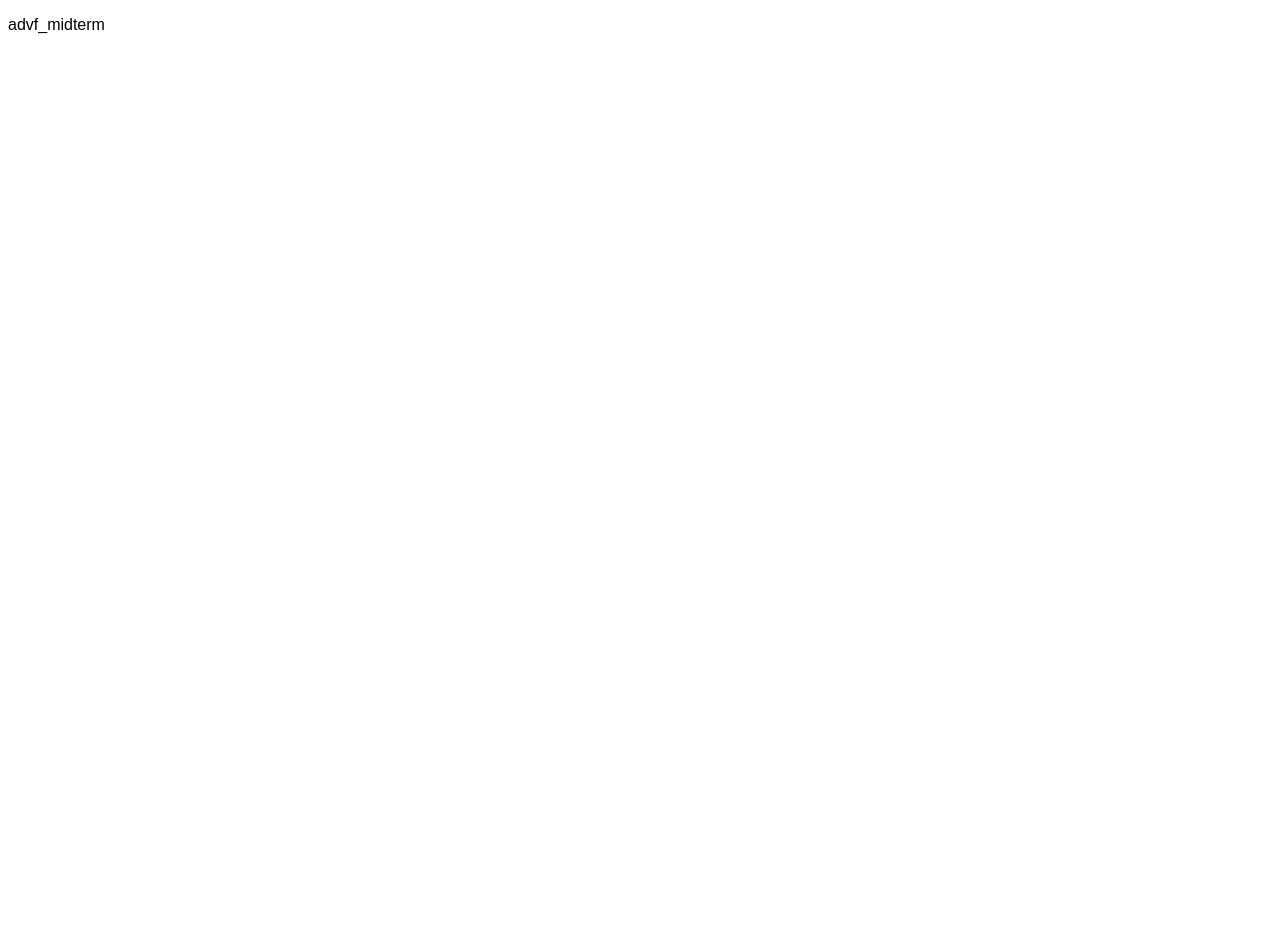
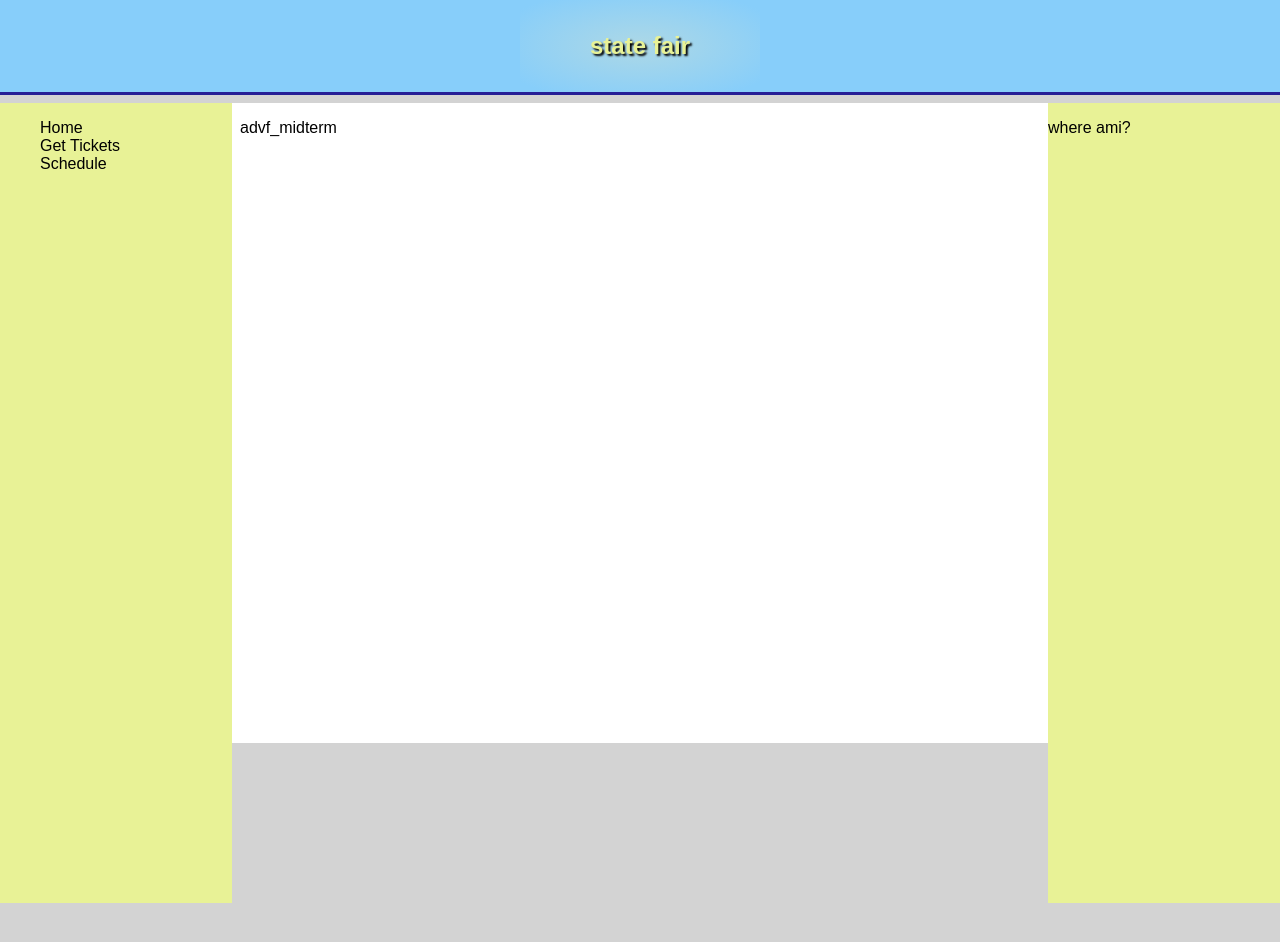
Before and after one commit to gitmarqueja/lakeshore-advf, a plain HTML site: page CP2_statefair/index.html in a window 1280 px wide. Before the commit the page ends 800 px from the top, so only its background shows below. Drawn offline with Linux system fonts and the light colour scheme.

Commit message:
basic page structure

```diff
--- a/CP2_statefair/index.html
+++ b/CP2_statefair/index.html
@@ -3,22 +3,26 @@
 <head>
     <meta charset="UTF-8">
     <meta name="viewport" content="width=device-width, initial-scale=1.0">
-    <title>Wisco State Fair</title>
+    <title>Wisconsin State Fair</title>
     <link rel="stylesheet" href="styles.css">
 </head>
 <body>
     <a class="skip-link" href="#main">Skip to main content</a>
     <header>
-
+        <h2>state fair</h2>
     </header>
     <nav>
-
+        <ul>
+            <li>Home</li>
+            <li>Get Tickets</li>
+            <li>Schedule</li>
+        </ul>
     </nav>
     <main id="main">
         <p>advf_midterm</p>
     </main>
     <aside>
-
+        <p> where ami?</p>
     </aside>
     <footer>
 
--- a/CP2_statefair/styles.css
+++ b/CP2_statefair/styles.css
@@ -7,22 +7,77 @@ img, picture, video { display: block; max-width: 100%; }
 
 /* custom variables */
 :root {
-   --color-primary: black;
-   --color-secondary: grey;
+   --color-primary: rgb(38, 30, 150);
+   --color-secondary: rgb(232, 242, 150);
 }
 
 /* body */
 body {
     font-family: sans-serif;
-    /*overall structure : grid, element structure : flex*/
+    display: grid;
+    grid-template-columns: 1fr;
+    gap: 2rem;
+    grid-template-areas: 'header'
+                         'nav'
+                         'main'
+                         'aside'
+                         'footer';
+    background-color: lightgrey;
+    padding: 0 0.5em;
+
 }
 /* header */
+header {
+    grid-area: header;
+    /*grid-area: 1 / 1 / 2 / -1;*/
+    background-color: lightskyblue;
+    border-bottom: 3px solid var(--color-primary);
+    margin: -0.5em -1em;
+    color: var(--color-secondary);
+    text-shadow: 2px 2px 2px black;
+    text-size-adjust: 150%;
+}
+header h2 {
+    background: radial-gradient(closest-corner, lightblue, lightskyblue 90% );
+    width: 15rem;
+    margin: 0 auto;
+    text-align: center;
+    padding: 4vh;
+}
 
 /* nav */
+nav {
+    background-color: white;
+    margin: -1rem -1rem 0;
+}
+nav ul {
+    /*grid-area: 2 / 1 / 3 / -1;*/
+    grid-area: nav;
+    display: flex;
+    flex-direction: row;
+    text-decoration: none;
+    list-style: none;
+
+}
+nav ul li {
+    flex: 1;
+}
 
 /* main */
+#main {
+    /*clear: flex;*/
+    grid-area: main;
+    /*grid-area: 4 / 1 / 4 / -1;*/
+    background-color: white;
+    margin: -1rem -1rem 0;
+    padding: 0 0.5rem;
+    height: 100vh;
 
+}
 /* aside */
+aside {
+    grid-area: aside;
+}
 
 /* footer */
 
@@ -59,3 +114,43 @@ input:focus-visible {
 }
 
 /* media queries (mobile-first)*/
+/*tablet rules*/
+@media (min-width: 600px) {
+    header { text-size-adjust: 167%; }
+    body {
+        grid-template-columns: 200px 1fr 200px; gap: 2em;
+        grid-template-areas: 'header header header'
+                             'nav main main'
+                             'nav aside aside'
+                             'footer footer footer';
+    }
+    nav ul {
+        flex-direction: column;
+
+    }
+    nav { background-color: var(--color-secondary); height: 100vh; }
+    #main {
+        height: 80vh;
+    }
+    aside {
+        height: 20vh;
+        background-color: lightgrey;
+    }
+}
+
+
+/*desktop rules*/
+@media (min-width: 1033px) { /*adjusted for iPad 13 screen size (was getting desktop)*/
+    body {
+        grid-template-areas: 'header header header'
+                             'nav main aside'
+                             'nav main aside'
+                             'footer footer footer';
+    }
+    aside {
+        background-color: var(--color-secondary);
+        height: 100vh;
+        margin: -1rem;
+    }
+
+}
```
